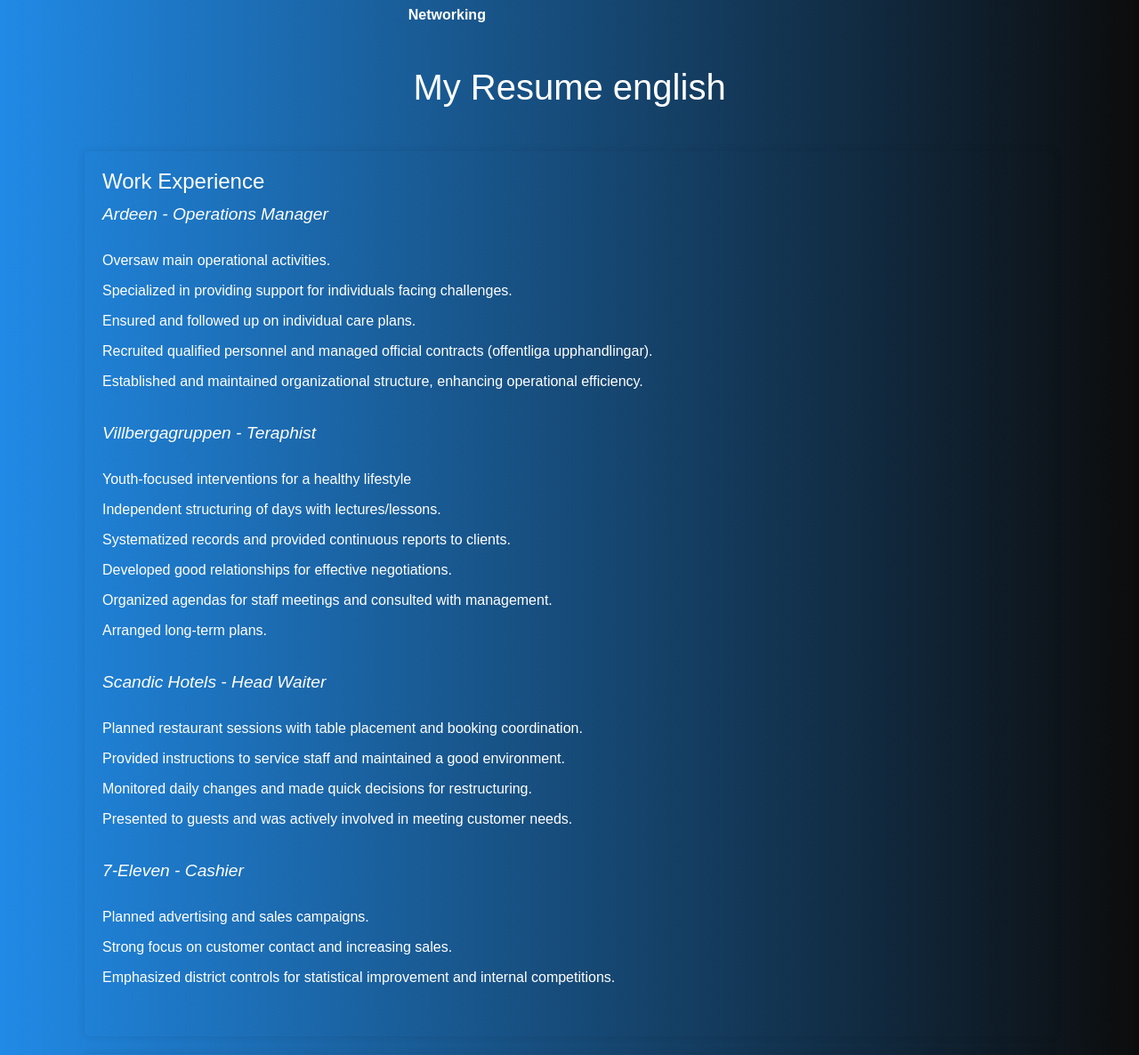
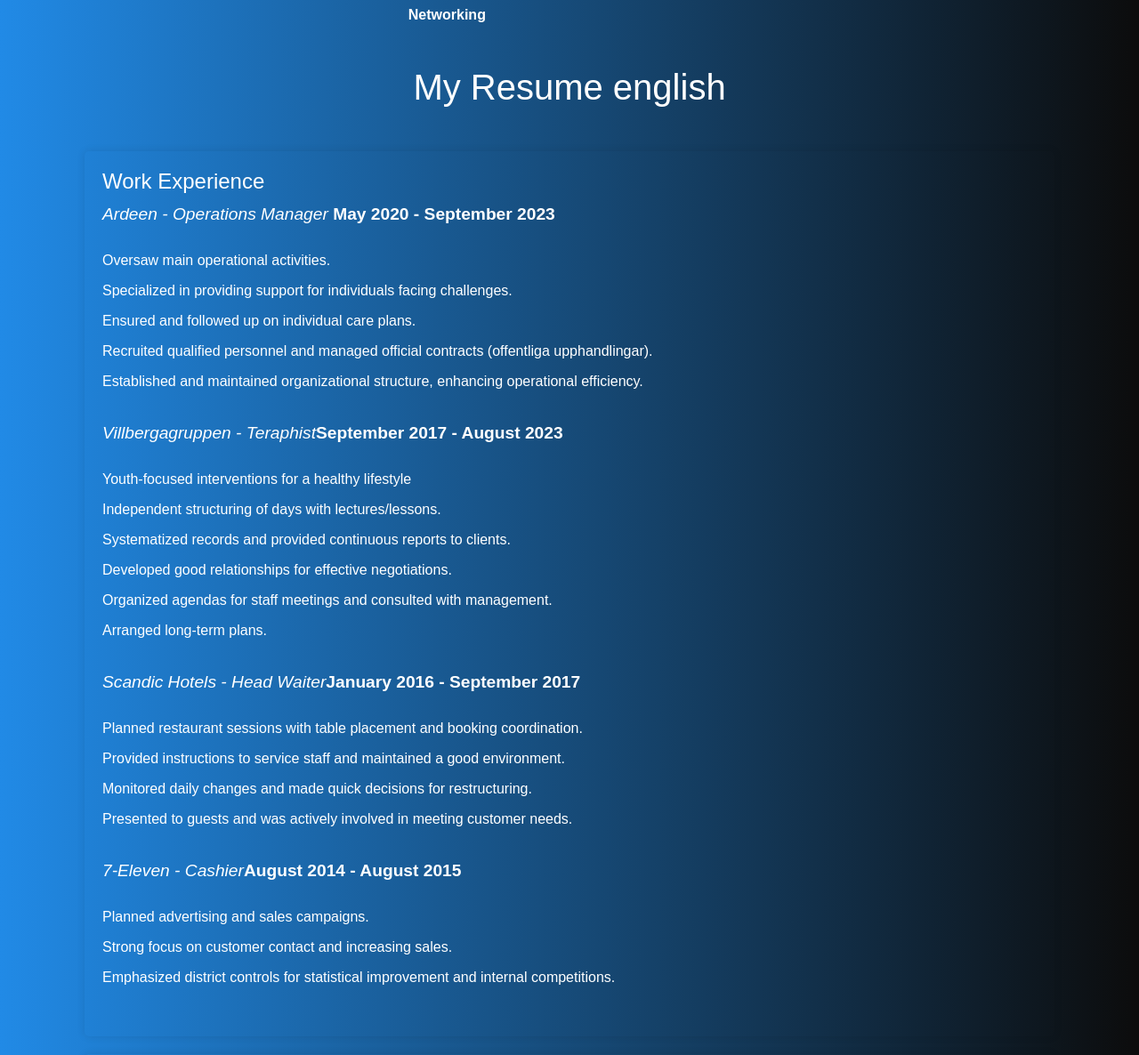
Before and after one commit to BerraLeet/CipherVanguard, a Django app: page / in a window 1280 px wide. Shown: the part 1083-2269 px from the top of the page at 89% size. Run offline with Django 5.2, Linux system fonts and the light colour scheme; some libraries are stand-ins or nearby versions.

Commit message:
Changing Htmls

```diff
--- a/main/templates/main/blog.html
+++ b/main/templates/main/blog.html
@@ -47,6 +47,11 @@
                     <p>Taking my commitment a step further, I've initiated penetration testing on the server. This involves simulating various attack scenarios to identify potential vulnerabilities. Subsequently, I dedicate time to harden the server based on the insights gained from these self-conducted penetration tests. This iterative process not only fortifies the server against potential threats but also enhances my knowledge of security best practices.</p>
 
                     <p>Overall, my exploration of Proxmox, home server setup, and involvement in homelab projects constitute a holistic journey toward mastering server management and cybersecurity. Through continuous learning and practical experimentation, I strive to create a robust and secure computing environment. I've been thinking of this like a cat and mouse game with myself where i try to find loop holes and also patch these sores while making the server working and still being able to host this site. </p>
+
+                    <p> <b>Disclaimer 29/1</b>, The site is now hosted on Heroku and not on my homeserver as i need a bit more time to configure properly, due to security reasons i took decision to postpone</p>
+
+                    <p> After proper configuration, i move to my home server. Best regards</p>
+
                 </div>
             </div>
         </div>
--- a/main/templates/main/home.html
+++ b/main/templates/main/home.html
@@ -64,7 +64,7 @@
             <h2>Work Experience</h2>
 
             <div class="job">
-                <h3><i>Ardeen - Operations Manager</i></h3><br>
+                <h3><i>Ardeen - Operations Manager</i> <b>May 2020 - September 2023</b></h3><br>
                 <p>Oversaw main operational activities.</p>
                 <p>Specialized in providing support for individuals facing challenges.</p>
                 <p>Ensured and followed up on individual care plans.</p>
@@ -73,7 +73,7 @@
             </div>
 
             <div class="job">
-                <h3><i>Villbergagruppen - Teraphist</i></h3><br>
+                <h3><i>Villbergagruppen - Teraphist</i><b>September 2017 - August 2023</b></h3><br>
                 <p>Youth-focused interventions for a healthy lifestyle</p>
                 <p>Independent structuring of days with lectures/lessons.</p>
                 <p>Systematized records and provided continuous reports to clients.</p>
@@ -83,7 +83,7 @@
             </div>
 
             <div class="job">
-                <h3><i>Scandic Hotels - Head Waiter</i></h3><br>
+                <h3><i>Scandic Hotels - Head Waiter</i><b>January 2016 - September 2017</b></h3><br>
                 <p>Planned restaurant sessions with table placement and booking coordination.</p>
                 <p>Provided instructions to service staff and maintained a good environment.</p>
                 <p>Monitored daily changes and made quick decisions for restructuring.</p>
@@ -91,7 +91,7 @@
             </div>
 
             <div class="job">
-                <h3><i>7-Eleven - Cashier</i></h3><br>
+                <h3><i>7-Eleven - Cashier</i><b>August 2014 - August 2015</b></h3><br>
                 <p>Planned advertising and sales campaigns.</p>
                 <p>Strong focus on customer contact and increasing sales.</p>
                 <p>Emphasized district controls for statistical improvement and internal competitions.</p><br>
```
Also changed, not shown: main/templates/main/lifestyle.html (+0 -9 lines), 1 other file.
